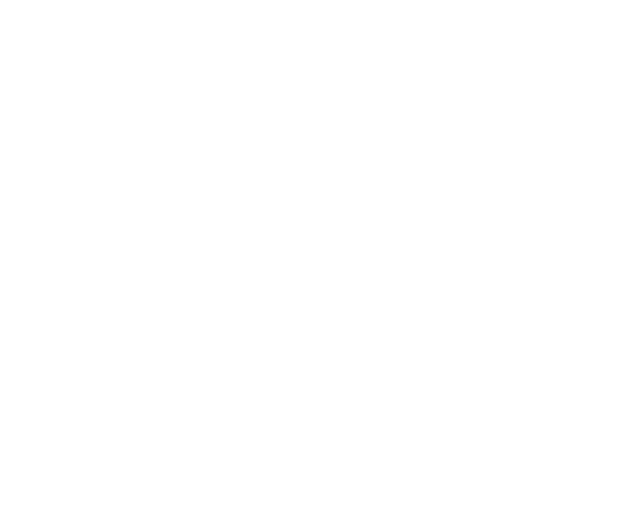
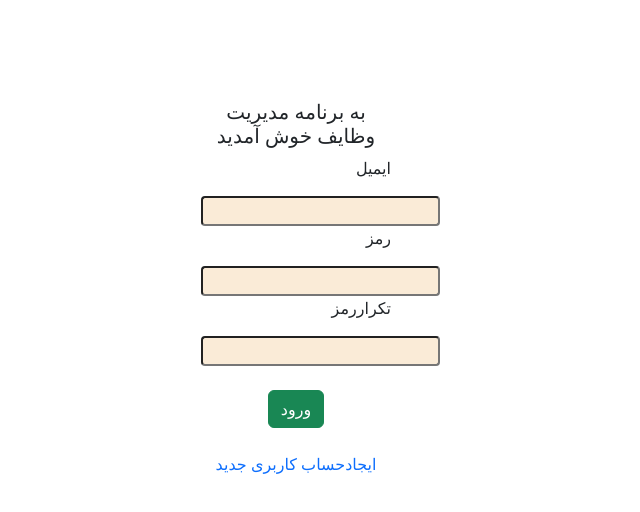
Before and after one commit to FardinEbrahimzadeh/TaskManagement, a React (Create React App) app: page / in a window 1280 px wide. Shown: the top 512 px of the page, without its empty margins (344-984 px from the left). Built offline with nearby package versions, Linux system fonts and the light colour scheme; the HTML template or start-up script is replaced by a standard one.

Commit message:
fixing routing

```diff
--- a/src/App.js
+++ b/src/App.js
@@ -1,21 +1,20 @@
-
-import './App.css';
-import 'bootstrap/dist/css/bootstrap.css';
-import { LoginPage } from './components/LoginPage';
-import { UserAccount } from './components/UserAccount';
-import { Routes, Route } from 'react-router-dom'
-import { Tasks} from './components/Tasks';
+import "./App.css";
+import "bootstrap/dist/css/bootstrap.css";
+import { LoginPage } from "./components/LoginPage";
+import { UserAccount } from "./components/UserAccount";
+import { Routes, Route, Switch } from "react-router-dom";
+import { Tasks } from "./components/Tasks";
+import { BrowserRouter } from "react-router-dom";
 
 function App() {
   return (
-
-<Tasks/>
-      // <Routes>
-      //   <Route path='/' element={<LoginPage />} />
-      //   <Route path='/User' element={<UserAccount />} />
-      // </Routes>
-
-  )
+    <BrowserRouter>
+      <Routes>
+        <Route path="/" element={<LoginPage />} />
+        <Route path="/User" element={<UserAccount />} />
+      </Routes>
+    </BrowserRouter>
+  );
 }
 
 export default App;
--- a/src/components/LoginPage.js
+++ b/src/components/LoginPage.js
@@ -1,6 +1,5 @@
-import React from 'react'
-import { UserAccount } from './UserAccount'
-import {Link} from 'react-router-dom'
+import React from "react";
+import { Link } from "react-router-dom";
 
 export const LoginPage = () => {
   return (
@@ -9,18 +8,25 @@
         <h5 class="firsthead">به برنامه مدیریت وظایف خوش آمدید</h5>
         <div class="div3">
           <p class="email">ایمیل</p>
-                    <input class="inputemail" type="email" /><br></br>
+          <input class="inputemail" type="email" />
+          <br></br>
           <p class="password">رمز</p>
-                    <input class="inputemail" type="password" /><br></br>
+          <input class="inputemail" type="password" />
+          <br></br>
           <p class="repeat-password">تکراررمز</p>
-                    <input class="inputemail" type="password" /><br></br><br></br>
-                    <button type="button" class="btn btn-success">ورود</button><br></br><br></br>
-                    {/* <nav>
-                    <Link to='/User'>ایجادحساب کاربری جدید</Link>
-                    </nav> */}
-                    <a href={UserAccount} class="link">ایجاد حساب کاربری جدید</a>
+          <input class="inputemail" type="password" />
+          <br></br>
+          <br></br>
+          <button type="button" class="btn btn-success">
+            ورود
+          </button>
+          <br></br>
+          <br></br>
+          <Link className="link" to="/User">
+            ایجادحساب کاربری جدید
+          </Link>
         </div>
       </div>
     </div>
-    )
-}
+  );
+};
```
Also changed, not shown: 1 other file (tests, documents, lock files or other folders). Lines whose indentation alone changed are shown as unchanged.
